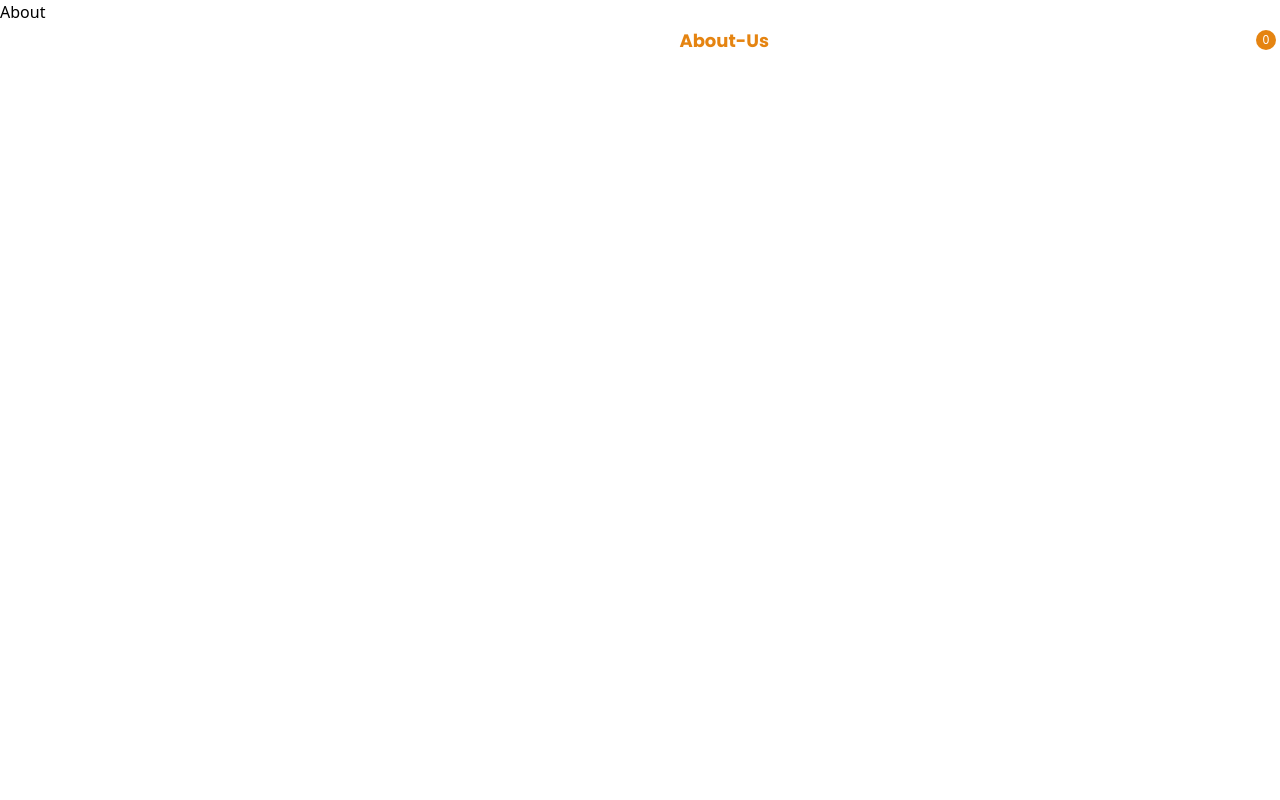
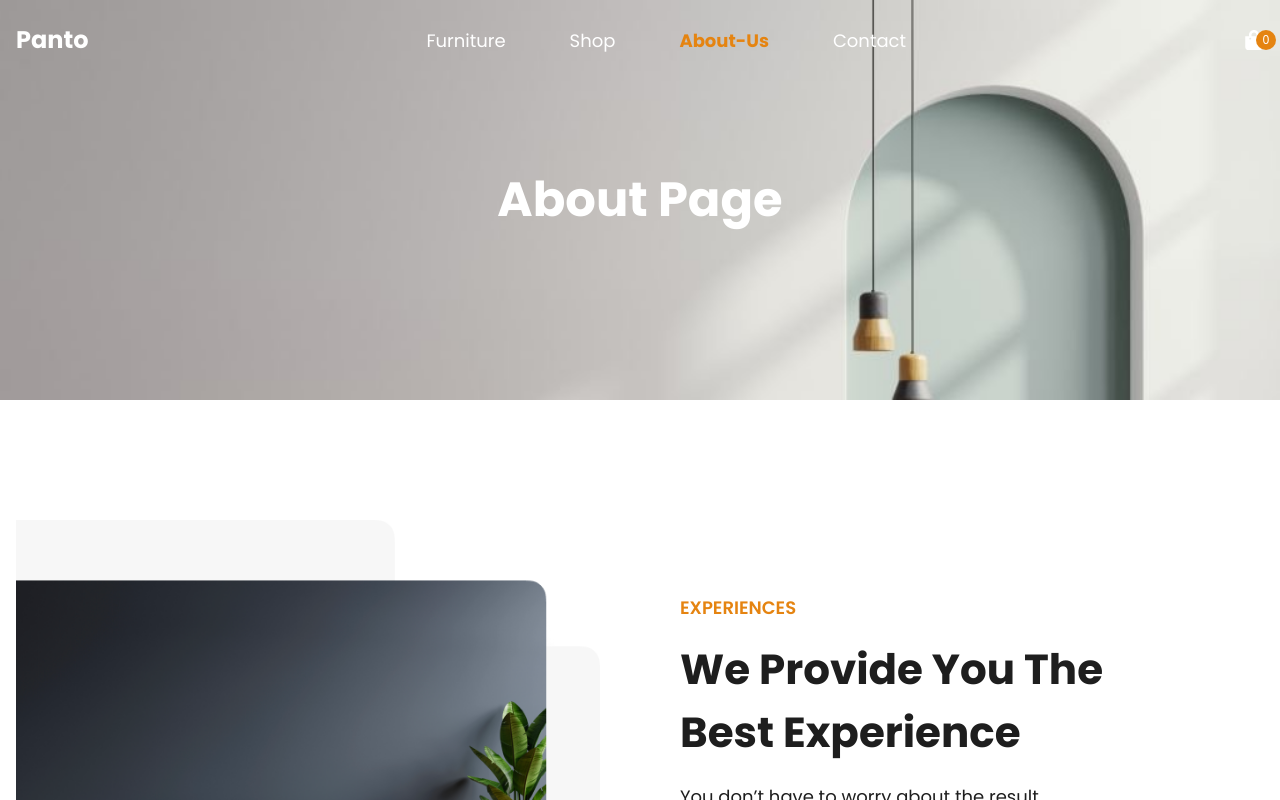
Before and after one commit to Githubshakil/panto-furniture, a React (Vite) app: page /about in a window 1280 px wide. Shown: the top 800 px of the page. Built offline with nearby package versions, Linux system fonts and the light colour scheme.

Commit message:
update
about page & Contact Page

```diff
--- a/src/pages/about/About.jsx
+++ b/src/pages/about/About.jsx
@@ -1,8 +1,18 @@
 import React from 'react'
+import aboutBgImg from '../../assets/images/about-background.jpg'
+import Expriences from '../home/Expriences'
 
 const About = () => {
   return (
-    <div>About</div>
+    <section>
+        {/* banner */}
+        <div className='w-full h-[400px] bg-no-repeat bg-cover flex items-center justify-center text-white' style={{backgroundImage:`url(${aboutBgImg})`}}>
+          <div>
+            <h1 className='text-5xl font-poppins font-bold underline-offset-4'>About Page</h1>
+          </div>
+        </div>
+        <Expriences/>
+    </section>
   )
 }
 
--- a/src/pages/contact/Contact.jsx
+++ b/src/pages/contact/Contact.jsx
@@ -1,8 +1,19 @@
 import React from 'react'
-
+import contactBgImg from '../../assets/images/contact-background.jpg'
+import Materials from '../home/Materials'
+import Testimonial from '../home/Testimonial'
 const Contact = () => {
   return (
-    <div>Contact</div>
+     <section>
+        {/* banner */}
+        <div className='w-full h-[400px] bg-no-repeat bg-cover flex items-center justify-center text-white' style={{backgroundImage:`url(${contactBgImg})`}}>
+          <div>
+            <h1 className='text-5xl font-poppins font-bold underline-offset-4'>Contact Page</h1>
+          </div>
+        </div>
+        <Materials/>
+        <Testimonial/>
+    </section>
   )
 }
 
```
